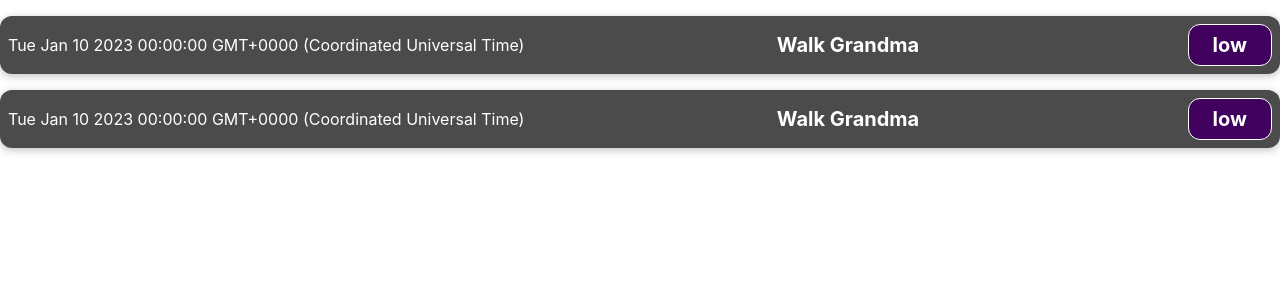
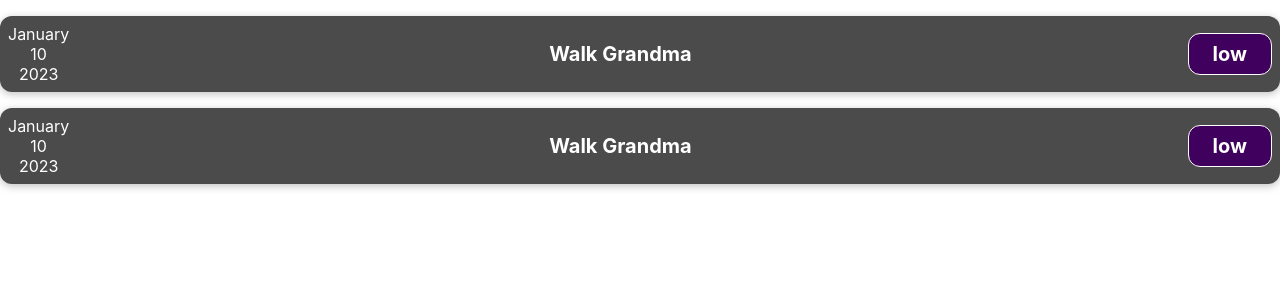
Before and after one commit to RaikkoP/ToDoList, a React (Create React App) app in the folder todolist/: page / in a window 1280 px wide. Shown: the top 300 px of the page. Built offline with nearby package versions, Linux system fonts and the light colour scheme.

Commit message:
MADE DATE THINGY WORK

```diff
--- a/todolist/src/App.js
+++ b/todolist/src/App.js
@@ -1,5 +1,5 @@
 import "./App.css"
-import TaskItem from "./Components/TaskItem";
+import TaskItem from "./Components/TaskItem/TaskItem";
 
 
 const App = () => {
--- /dev/null
+++ b/todolist/src/Components/TaskDate/TaskDate.js
@@ -0,0 +1,18 @@
+
+const TaskDate = (props) => {
+
+    const day = props.taskData.date.toLocaleString('en-US', {day: '2-digit'})
+    const month = props.taskData.date.toLocaleString('en-US', {month: 'long'})
+    const year = props.taskData.date.getFullYear()
+
+
+    return(
+        <div>
+            <div>{month}</div>
+            <div>{day}</div>
+            <div>{year}</div>
+         </div>
+    )
+}
+
+export default TaskDate
--- a/todolist/src/Components/TaskItem.js
+++ b/todolist/src/Components/TaskItem/TaskItem.js
@@ -1,13 +1,12 @@
+import TaskDate from '../TaskDate/TaskDate'
 import './TaskItem.css'
 
 const TaskItem = (props) => {
 
 
-
-
     return (
         <div className="todo-item">
-            <div>{props.taskData.date.toString()}</div>
+            <TaskDate  taskData={props.taskData}/>
             <div className="todo-item__description">
                 <h2>{props.taskData.task}</h2>
                 <div className="todo-item__price">{props.taskData.priority}</div>
```
Also changed, not shown: todolist/src/Components/TaskItem/TaskItem.css (renamed from todolist/src/Components/TaskItem.css).
